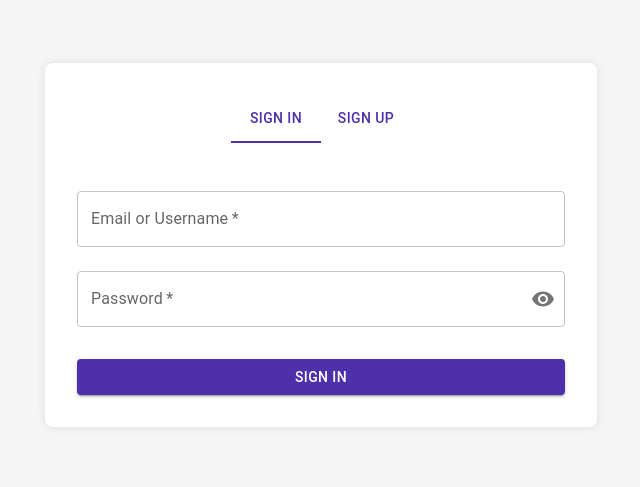
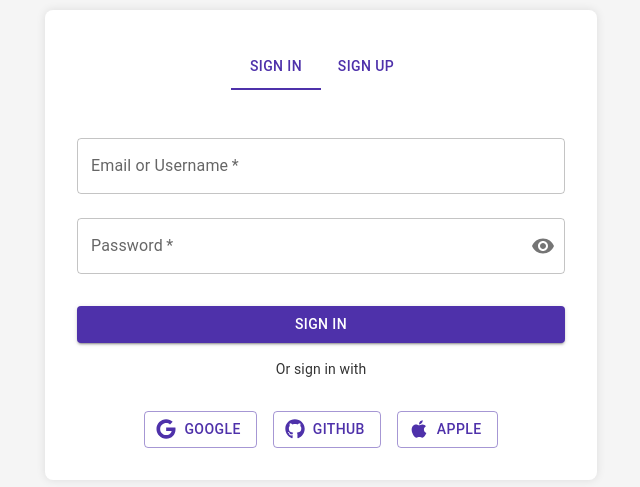
Before and after one commit to Mo3zart/syntx-frontend, a React (Vite) app: page /auth in a window 1280 px wide. Shown: the part 155-642 px from the top of the page, without its empty margins (319-959 px from the left). Built offline with nearby package versions, Linux system fonts and the light colour scheme.

Commit message:
Buttons for sign in with provider

```diff
--- a/package.json
+++ b/package.json
@@ -16,6 +16,7 @@
     "@mui/material": "^5.16.7",
     "react": "^18.3.1",
     "react-dom": "^18.3.1",
+    "react-icons": "^5.3.0",
     "react-router-dom": "^6.26.1"
   },
   "devDependencies": {
--- a/src/pages/AuthPage.tsx
+++ b/src/pages/AuthPage.tsx
@@ -1,9 +1,12 @@
 import React, { useState, useEffect } from 'react';
 import { useThemeContext } from '../contexts/ThemeContext';
 import { validateEmail, validateUsername, validatePassword } from '../utils/validation';
-import { Container, TextField, Button, Typography, Box, Tabs, Tab, InputAdornment, IconButton } from '@mui/material';
+import { Container, TextField, Button, Typography, Box, Tabs, Tab, InputAdornment, IconButton, Grid } from '@mui/material';
 import Visibility from '@mui/icons-material/Visibility';
 import VisibilityOff from '@mui/icons-material/VisibilityOff';
+
+// Icons for OAuth Providers
+import { FaGoogle, FaGithub, FaApple } from 'react-icons/fa';
 
 const AuthPage: React.FC = () => {
     const { theme } = useThemeContext();
@@ -85,6 +88,11 @@ const AuthPage: React.FC = () => {
             return;
         }
         // Handle sign-in or sign-up logic here
+    };
+
+    const handleOAuthSignIn = (provider: string) => {
+        // Redirect user to OAuth provider (e.g., Google, GitHub, Apple)
+        window.location.href = `/auth/${provider}`;
     };
 
     return (
@@ -172,38 +180,6 @@ const AuthPage: React.FC = () => {
                                 ),
                             }}
                         />
-                        {showPasswordTooltip && !(
-                            passwordRequirements.minLength &&
-                            passwordRequirements.hasUppercase &&
-                            passwordRequirements.hasLowercase &&
-                            passwordRequirements.hasNumber &&
-                            passwordRequirements.hasSpecialChar
-                        ) && (
-                            <Box
-                                sx={{
-                                    position: 'absolute',
-                                    top: 'calc(100% + 5px)',
-                                    left: 0,
-                                    backgroundColor: theme.palette.background.paper,
-                                    boxShadow: '0px 0px 10px rgba(0, 0, 0, 0.1)',
-                                    padding: 2,
-                                    borderRadius: 2,
-                                    zIndex: 2, // Ensure this is higher than other elements
-                                    width: '300px',
-                                }}
-                            >
-                                <Typography variant="subtitle2" sx={{ color: theme.palette.text.primary, fontWeight: 'bold' }}>
-                                    Password Requirements:
-                                </Typography>
-                                <Typography variant="body2" sx={{ color: theme.palette.text.primary }}>
-                                    - At least 8 characters long<br />
-                                    - At least one uppercase letter<br />
-                                    - At least one lowercase letter<br />
-                                    - At least one number<br />
-                                    - At least one special character (!@#$%^&*-)
-                                </Typography>
-                            </Box>
-                        )}
                     </Box>
 
                     {activeTab === 1 && (
@@ -222,6 +198,43 @@ const AuthPage: React.FC = () => {
                     <Button type="submit" variant="contained" color="primary" fullWidth sx={{ mt: 2 }}>
                         {activeTab === 0 ? 'Sign In' : 'Sign Up'}
                     </Button>
+
+                    <Typography variant="body2" align="center" sx={{ mt: 2 }}>
+                        Or sign in with
+                    </Typography>
+
+                    <Grid container spacing={2} justifyContent="center" sx={{ mt: 2 }}>
+                        <Grid item>
+                            <Button
+                                variant="outlined"
+                                fullWidth
+                                onClick={() => handleOAuthSignIn('google')}
+                                startIcon={<FaGoogle />}
+                            >
+                                Google
+                            </Button>
+                        </Grid>
+                        <Grid item>
+                            <Button
+                                variant="outlined"
+                                fullWidth
+                                onClick={() => handleOAuthSignIn('github')}
+                                startIcon={<FaGithub />}
+                            >
+                                GitHub
+                            </Button>
+                        </Grid>
+                        <Grid item>
+                            <Button
+                                variant="outlined"
+                                fullWidth
+                                onClick={() => handleOAuthSignIn('apple')}
+                                startIcon={<FaApple />}
+                            >
+                                Apple
+                            </Button>
+                        </Grid>
+                    </Grid>
                 </Box>
             </Box>
         </Container>
```
Also changed, not shown: 1 other file (tests, documents, lock files or other folders).
